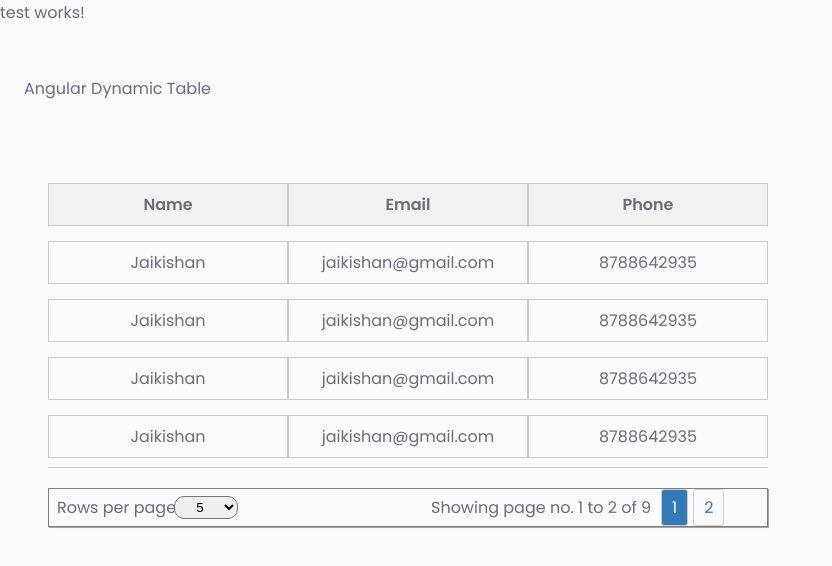
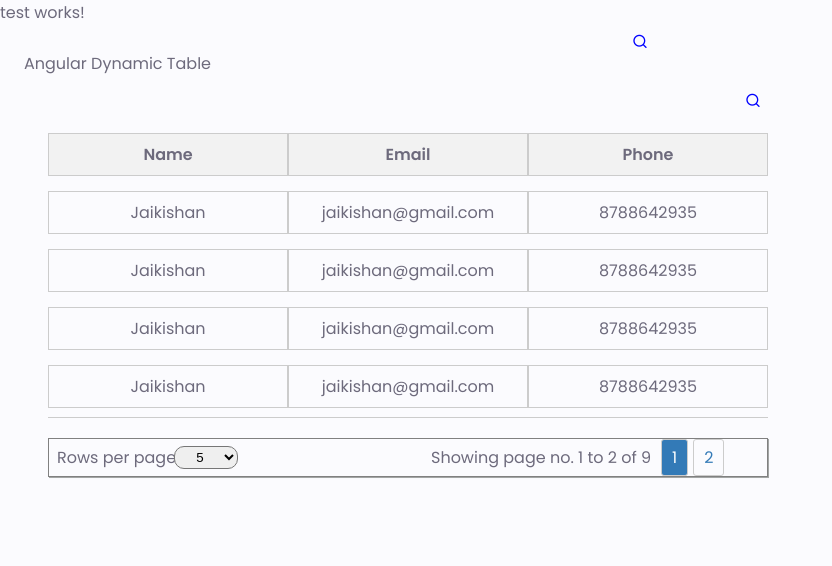
Before and after one commit to jaikishanpatil/my-portfolio, an Angular app: page /test in a window 1280 px wide. Shown: the top 566 px of the page, without its empty margins (0-832 px from the left). Built offline with nearby package versions, Linux system fonts and the light colour scheme.

Commit message:
empty updated

```diff
--- a/src/app/modules/main-module/sub-pages/main/main.component.scss
+++ b/src/app/modules/main-module/sub-pages/main/main.component.scss
@@ -423,6 +423,9 @@
   border-radius: 0.5rem;
   // display: flex;
   justify-content: center !important;
+  display: block;
+  margin-left: auto;
+  margin-right: auto;
 }
 
 .portfolio_title {
--- a/src/app/modules/main-module/sub-pages/main/main.component.ts
+++ b/src/app/modules/main-module/sub-pages/main/main.component.ts
@@ -28,9 +28,9 @@ export class MainComponent implements OnInit {
           tabcontent.classList.remove('qualification_active');
         });
         target.classList.add('qualification_active');
-        tab.forEach((tab: any) => {
-          tab.classList.remove('qualification_active');
-        });
+        // tab?.forEach((tab: any) => {
+        //   tab.classList.remove('qualification_active');
+        // });
         tab.classList.add('qualification_active');
       });
     });
--- a/src/app/shared/modules/jsearch/components/dyamic-search/dyamic-search.component.html
+++ b/src/app/shared/modules/jsearch/components/dyamic-search/dyamic-search.component.html
@@ -2,7 +2,7 @@
   class="d-flex searchBorder"
   [class.searchActive]="insInputShown || input.value.length > 0"
 >
-  <div class="m-auto d-flex align-item-center">
+  <div class="search-bar">
     <input
       [placeholder]="placeholder + ' ...'"
       #input
@@ -11,16 +11,16 @@
       (input)="onInput(input.value)"
       [(ngModel)]="searchKey"
     />
-    <a class="d-inline-block" title="Search..." container="body">
+    <a class="search-anchor" title="Search..." container="body">
       <span
         *ngIf="!insInputShown"
-        class="fa fa-search w3-text-blue w3-large"
+        class="uil uil-search search-icon-open"
         (click)="input.value = ''; showInput(); onInput(input.value)"
       >
       </span>
       <span
         *ngIf="insInputShown"
-        class="fa fa-close w3-text-red w3-large"
+        class="uil uil-times search-icon-close"
         (click)="
           input.value = '';
           hideInput();
--- a/src/app/shared/modules/jsearch/components/dyamic-search/dyamic-search.component.scss
+++ b/src/app/shared/modules/jsearch/components/dyamic-search/dyamic-search.component.scss
@@ -31,6 +31,7 @@ span {
 
 .searchBorder {
   border: 1px solid transparent;
+  display: flex;
 }
 .searchActive {
   background-color: #fff;
@@ -47,3 +48,23 @@ span {
 .icon:hover {
   transform: rotate(360deg) scale(0.8);
 }
+.search-bar{
+  margin: auto;
+  display: flex;
+  align-items: center;
+  justify-content: center;
+}
+.search-icon-open,.search-icon-close{
+  width: fit-content;
+  border-radius: 50%;
+}
+.search-anchor{
+  display: inline-block;
+  align-items: baseline;
+}
+.search-icon-close{
+  color: red;
+}
+.search-icon-open{
+  color: blue;
+}
```
